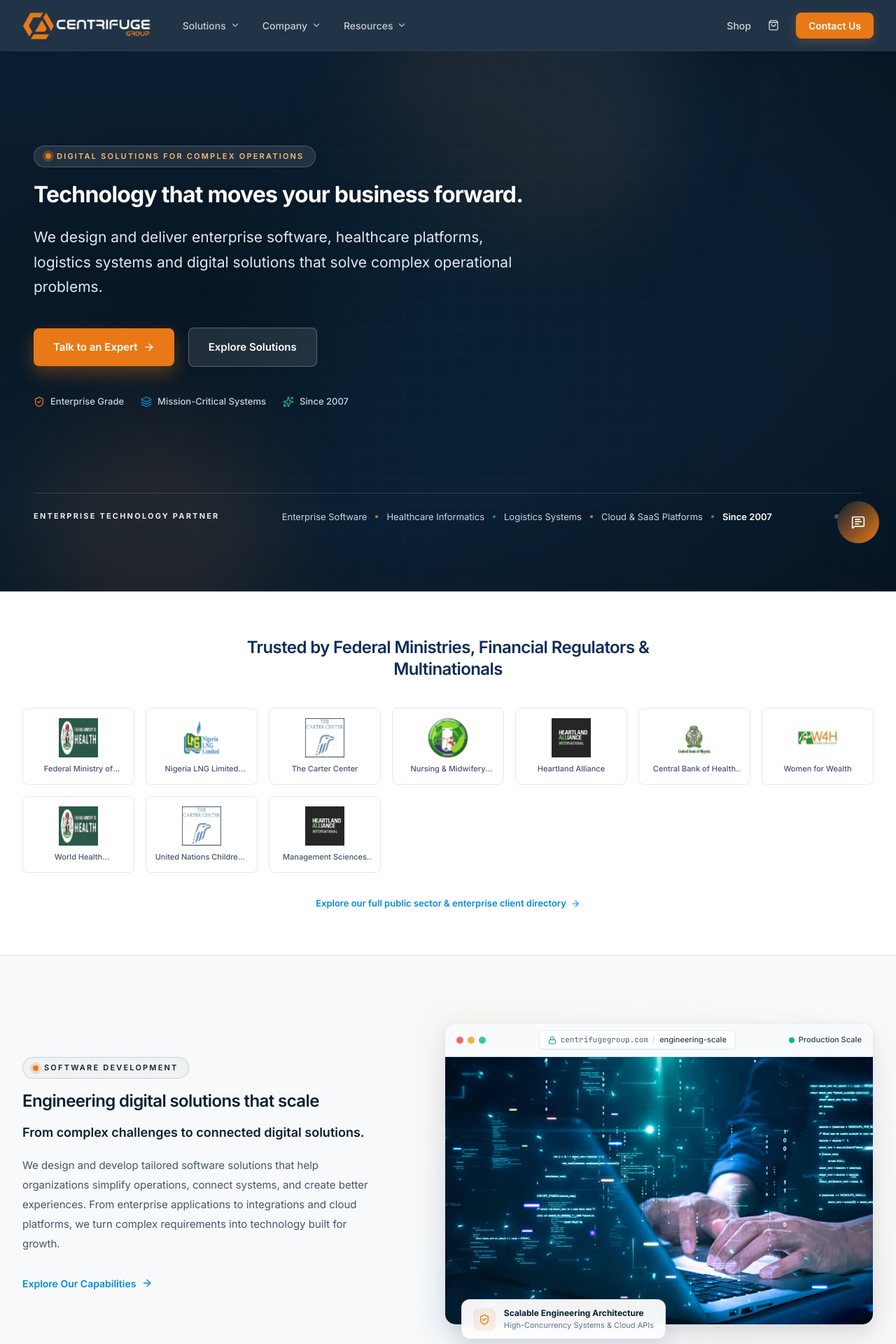
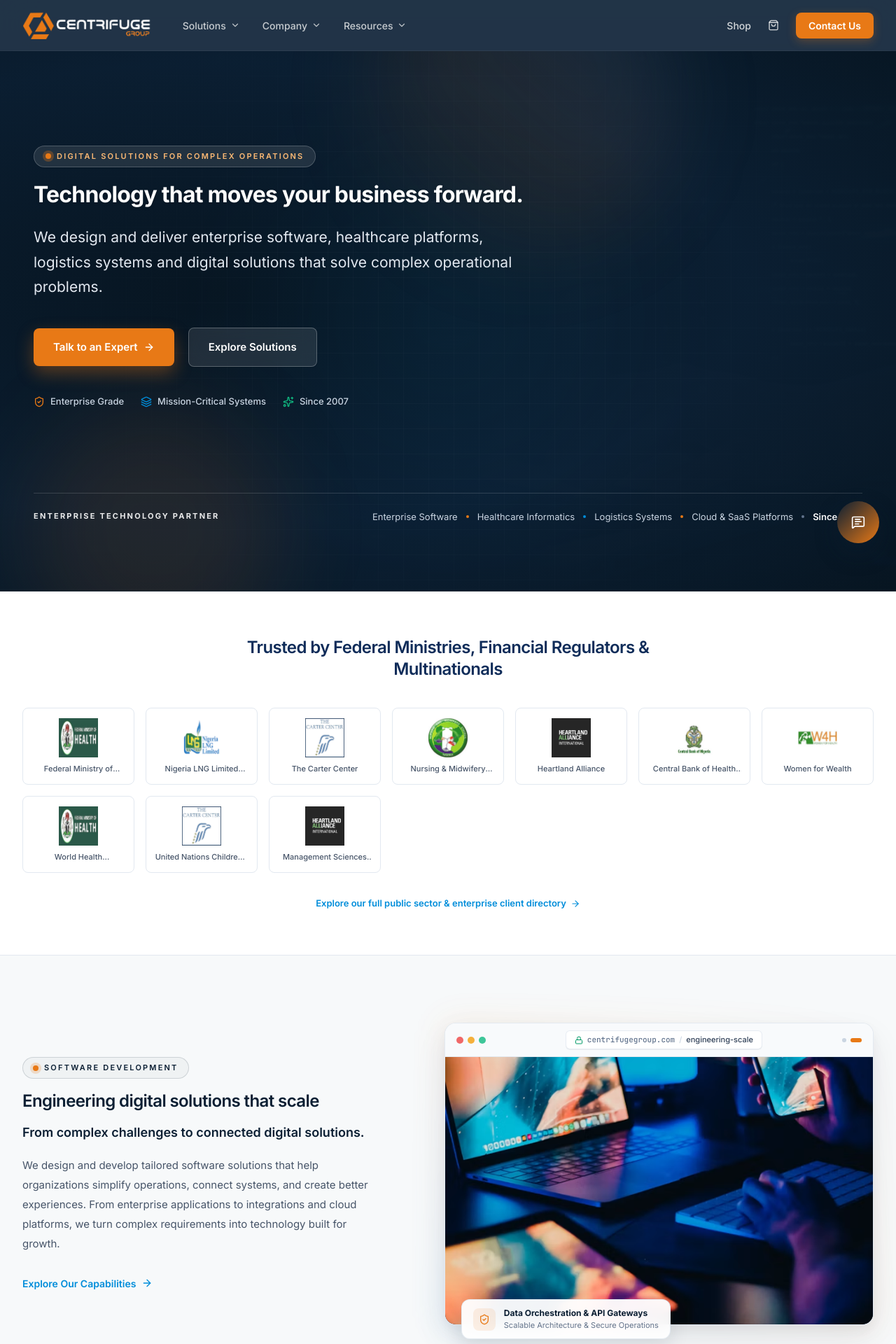
Before and after one commit to davidudeji/centrifugegroup, a React (Vite) app: page / in a window 1280 px wide. Shown: the top 1920 px of the page at 70% size. Built offline with nearby package versions, Linux system fonts and the light colour scheme.

Commit message:
Transition digital solution images in WhatWeBuildSection and set hero image as HeroSection background

```diff
--- a/src/features/marketing/HeroSection.tsx
+++ b/src/features/marketing/HeroSection.tsx
@@ -7,28 +7,13 @@
   Layers,
   Sparkles,
 } from "lucide-react";
-import digitalSolutionThatScale from "../../assets/digital solution that scale.avif";
-import digitalSolution1 from "../../assets/digital solution 1.avif";
+import heroImage from "../../assets/hero image.jpg";
 
 const EASING: [number, number, number, number] = [0.22, 1, 0.36, 1];
-
-const HERO_BACKGROUNDS = [
-  {
-    id: "scale",
-    image: digitalSolutionThatScale,
-    title: "Connected Enterprise Infrastructure",
-  },
-  {
-    id: "architecture",
-    image: digitalSolution1,
-    title: "High-Scale Digital Platforms",
-  },
-];
 
 export const HeroSection: React.FC = () => {
   const prefersReducedMotion = useReducedMotion();
   const [device, setDevice] = useState<"mobile" | "tablet" | "desktop">("desktop");
-  const [currentBgIndex, setCurrentBgIndex] = useState(0);
 
   useEffect(() => {
     const handleResize = () => {
@@ -45,15 +30,6 @@
     handleResize();
     window.addEventListener("resize", handleResize);
     return () => window.removeEventListener("resize", handleResize);
-  }, []);
-
-  // Smooth periodic background transition
-  useEffect(() => {
-    const timer = setInterval(() => {
-      setCurrentBgIndex((prev) => (prev + 1) % HERO_BACKGROUNDS.length);
-    }, 6500);
-
-    return () => clearInterval(timer);
   }, []);
 
   const isReduced = Boolean(prefersReducedMotion);
@@ -130,25 +106,18 @@
       aria-label="Hero"
       className="relative overflow-hidden bg-[#071521] text-white pt-12 sm:pt-16 lg:pt-20 pb-16 lg:pb-24 border-b border-white/10"
     >
-      {/* ─── Smoothly Transitioning Digital Solution Background Images ─── */}
+      {/* ─── Hero Engineering Background Image & Protective Overlay ─── */}
       <div className="absolute inset-0 z-0 overflow-hidden" aria-hidden="true">
-        {HERO_BACKGROUNDS.map((bg, index) => (
-          <div
-            key={bg.id}
-            className={`absolute inset-0 bg-cover bg-center bg-no-repeat transition-all duration-1000 ease-in-out ${
-              currentBgIndex === index
-                ? "opacity-40 scale-100 filter brightness-95"
-                : "opacity-0 scale-105 pointer-events-none"
-            }`}
-            style={{ backgroundImage: `url("${bg.image}")` }}
-          />
-        ))}
+        <div
+          className="absolute inset-0 bg-cover bg-center bg-no-repeat opacity-35 filter brightness-95"
+          style={{ backgroundImage: `url("${heroImage}")` }}
+        />
 
         {/* Layer 1: Protective multi-stop dark navy gradient guaranteeing clear AAA text readability */}
         <div className="absolute inset-0 bg-gradient-to-r from-[#071521]/96 via-[#0B1F33]/92 to-[#071521]/80" />
 
         {/* Layer 2: Targeted radial vignette focused over the left text area */}
-        <div className="absolute inset-0 bg-[radial-gradient(ellipse_at_25%_45%,rgba(7,21,33,0.95)_0%,rgba(11,31,51,0.88)_55%,rgba(7,21,33,0.78)_100%)]" />
+        <div className="absolute inset-0 bg-[radial-gradient(ellipse_at_25%_45%,rgba(7,21,33,0.96)_0%,rgba(11,31,51,0.88)_55%,rgba(7,21,33,0.78)_100%)]" />
 
         {/* Layer 3: Subtle architectural grid overlay */}
         <div className="hero-grid-overlay opacity-25" />
@@ -261,24 +230,6 @@
             <span className="hidden h-1 w-1 rounded-full bg-slate-500 sm:block" aria-hidden="true" />
             <span className="hidden sm:block font-semibold text-white">Since 2007</span>
           </div>
-
-          {/* Background Slide Indicators */}
-          <div className="flex items-center gap-2 pt-1 md:pt-0" aria-label="Hero background controls">
-            {HERO_BACKGROUNDS.map((bg, idx) => (
-              <button
-                key={bg.id}
-                type="button"
-                onClick={() => setCurrentBgIndex(idx)}
-                title={bg.title}
-                aria-label={`Switch to ${bg.title}`}
-                className={`h-1.5 rounded-full transition-all duration-300 cursor-pointer ${
-                  currentBgIndex === idx
-                    ? "w-6 bg-[#E87916]"
-                    : "w-2 bg-white/30 hover:bg-white/60"
-                }`}
-              />
-            ))}
-          </div>
         </div>
       </div>
     </section>
--- a/src/features/marketing/WhatWeBuildSection.tsx
+++ b/src/features/marketing/WhatWeBuildSection.tsx
@@ -1,7 +1,23 @@
-import React from 'react'
+import React, { useState, useEffect } from 'react'
 import { Link } from 'react-router-dom'
 import { ArrowRight, Layers3, Workflow, Cloud, Lock, ShieldCheck } from 'lucide-react'
-import heroImage from '../../assets/hero image.jpg'
+import digitalSolutionThatScale from '../../assets/digital solution that scale.avif'
+import digitalSolution1 from '../../assets/digital solution 1.avif'
+
+const solutionImages = [
+  {
+    id: 'scale',
+    src: digitalSolutionThatScale,
+    alt: 'Engineering digital solutions that scale - Enterprise platform architecture',
+    caption: 'Cloud Infrastructure & Microservices',
+  },
+  {
+    id: 'solutions',
+    src: digitalSolution1,
+    alt: 'Engineering digital solutions that scale - Tailored digital solutions and system integrations',
+    caption: 'Data Orchestration & API Gateways',
+  },
+]
 
 const capabilityCards = [
   {
@@ -22,6 +38,17 @@
 ]
 
 export const WhatWeBuildSection: React.FC = () => {
+  const [activeImageIndex, setActiveImageIndex] = useState(0)
+
+  // Smooth periodic transition between digital solution images
+  useEffect(() => {
+    const timer = setInterval(() => {
+      setActiveImageIndex((prev) => (prev + 1) % solutionImages.length)
+    }, 5000)
+
+    return () => clearInterval(timer)
+  }, [])
+
   return (
     <section className="border-b border-[#E2E8F0] bg-[#F7F9FA] py-20 lg:py-24">
       <div className="mx-auto max-w-[1280px] px-4 sm:px-6 lg:px-8">
@@ -58,7 +85,7 @@
             </Link>
           </div>
 
-          {/* Right Column: Hero Image in Responsive Application Frame */}
+          {/* Right Column: Transitioning Digital Solution Images in Application Frame */}
           <div className="relative flex justify-center lg:justify-end w-full">
             <div className="relative w-full max-w-[620px] group">
               {/* Subtle Ambient Shadow Glow */}
@@ -76,32 +103,51 @@
                     <span className="h-2.5 w-2.5 rounded-full bg-[#F59E0B]/80" />
                     <span className="h-2.5 w-2.5 rounded-full bg-[#10B981]/80" />
                   </div>
+
                   <div className="flex items-center gap-1.5 rounded-md border border-slate-200/80 bg-white px-3 py-1 text-[11px] font-medium text-slate-600 shadow-2xs">
                     <Lock className="h-3 w-3 text-emerald-600" aria-hidden="true" />
                     <span className="font-mono text-slate-500">centrifugegroup.com</span>
                     <span className="text-slate-300">/</span>
                     <span className="text-slate-700">engineering-scale</span>
                   </div>
-                  <div className="flex items-center gap-1.5 text-[11px] font-semibold text-slate-600">
-                    <span className="relative flex h-2 w-2">
-                      <span className="absolute inline-flex h-full w-full animate-ping rounded-full bg-emerald-400 opacity-75" />
-                      <span className="relative inline-flex h-2 w-2 rounded-full bg-emerald-500" />
-                    </span>
-                    <span className="hidden sm:inline text-[11px]">Production Scale</span>
+
+                  {/* Slide Switcher Controls */}
+                  <div className="flex items-center gap-1.5" aria-label="Digital solution image slides">
+                    {solutionImages.map((img, idx) => (
+                      <button
+                        key={img.id}
+                        type="button"
+                        onClick={() => setActiveImageIndex(idx)}
+                        title={img.caption}
+                        aria-label={`View ${img.caption}`}
+                        className={`h-1.5 rounded-full transition-all duration-300 cursor-pointer ${
+                          activeImageIndex === idx
+                            ? 'w-4 bg-[#E87916]'
+                            : 'w-1.5 bg-slate-300 hover:bg-slate-400'
+                        }`}
+                      />
+                    ))}
                   </div>
                 </div>
 
-                {/* Hero Image Container */}
-                <div className="relative aspect-[16/10] w-full overflow-hidden bg-slate-100">
+                {/* Smooth Crossfading Digital Solution Images Container */}
+                <div className="relative aspect-[16/10] w-full overflow-hidden bg-slate-900">
+                  {solutionImages.map((img, idx) => (
                     <img
-                    src={heroImage}
-                    alt="Engineering digital solutions that scale - Centrifuge Group software architecture and cloud development"
+                      key={img.id}
+                      src={img.src}
+                      alt={img.alt}
                       width={1280}
                       height={800}
                       loading="lazy"
                       decoding="async"
-                    className="h-full w-full object-cover object-center select-none transition-transform duration-500 group-hover:scale-[1.02]"
+                      className={`absolute inset-0 h-full w-full object-cover object-center select-none transition-all duration-700 ease-in-out ${
+                        activeImageIndex === idx
+                          ? 'opacity-100 scale-100'
+                          : 'opacity-0 scale-102 pointer-events-none'
+                      }`}
                     />
+                  ))}
                 </div>
               </div>
 
@@ -112,10 +158,10 @@
                 </div>
                 <div className="text-left">
                   <div className="text-[12px] font-bold text-[#0B1F33]">
-                    Scalable Engineering Architecture
+                    {solutionImages[activeImageIndex].caption}
                   </div>
                   <div className="text-[11px] text-[#64748B]">
-                    High-Concurrency Systems & Cloud APIs
+                    Scalable Architecture & Secure Operations
                   </div>
                 </div>
               </div>
```
Lines whose indentation alone changed are shown as unchanged.
